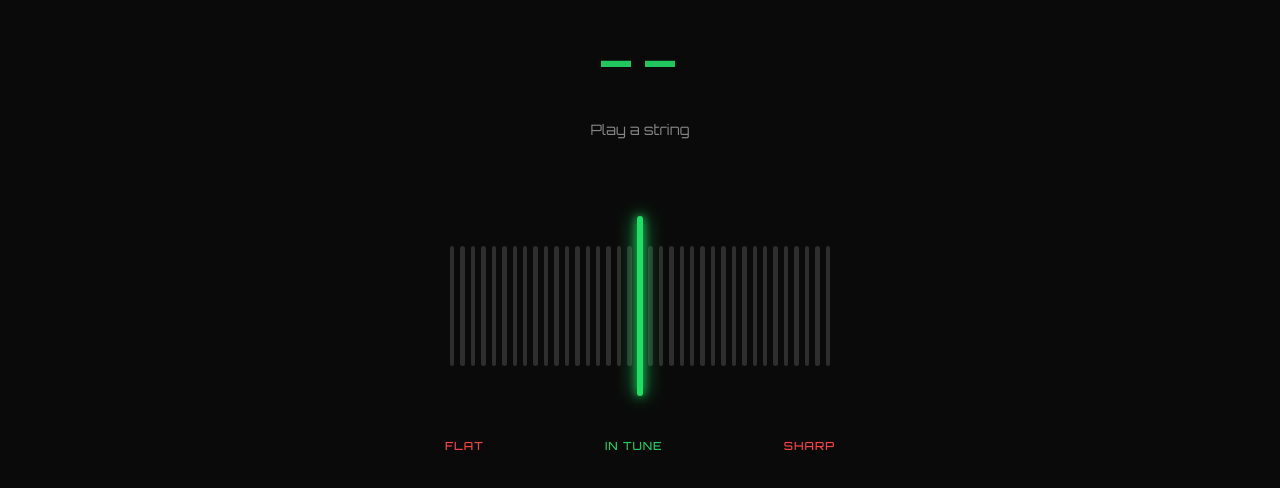
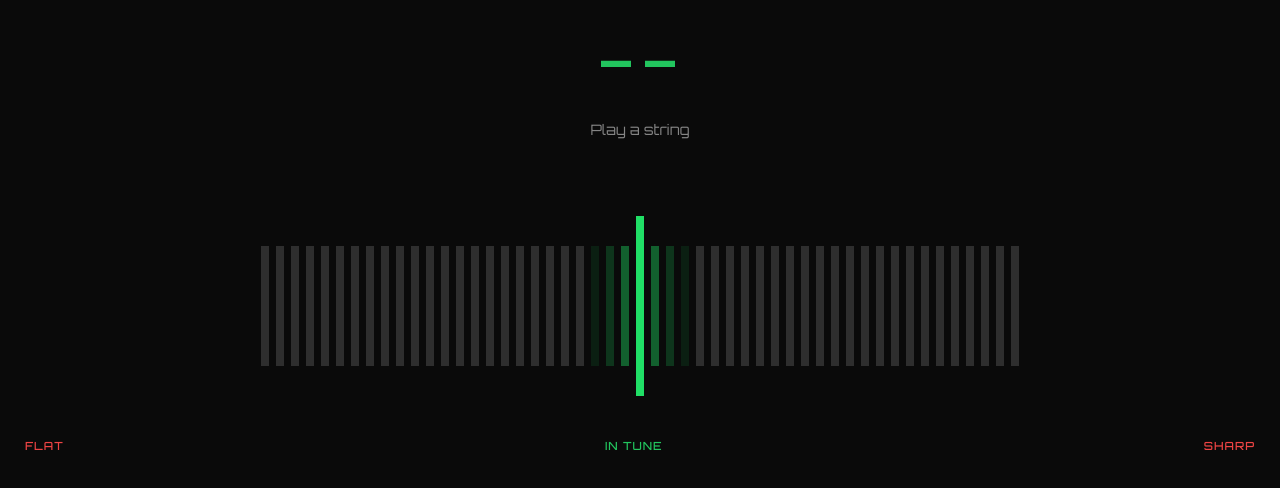
Before and after one commit to akashpkumar/tunein, a React (Vite) app: page / in a window 1280 px wide. Shown: the part 164-652 px from the top of the page. Built offline with nearby package versions, Linux system fonts and the light colour scheme; no server answers.

Commit message:
Improve tuning indicator with smooth animation and adjacent bar highlighting

```diff
--- a/src/components/Tuner.css
+++ b/src/components/Tuner.css
@@ -14,7 +14,7 @@
 
 .tuner-content {
   width: 100%;
-  max-width: 400px;
+  max-width: 100%;
   display: flex;
   flex-direction: column;
   align-items: center;
@@ -140,8 +140,8 @@
 }
 
 .bars-container {
-  --bar-width: 6px;
-  --bar-gap: 6px;
+  --bar-width: 8px;
+  --bar-gap: 7px;
   position: relative;
   display: flex;
   justify-content: center;
@@ -154,26 +154,11 @@
 .bar {
   width: var(--bar-width);
   height: 50%;
-  border-radius: 4px;
   background-color: rgba(255, 255, 255, 0.15);
+  transition: background-color 0.1s ease-out, opacity 0.1s ease-out;
 }
 
 .bar.center {
-  height: 75%;
-}
-
-.bar-glow {
-  position: absolute;
-  left: 50%;
-  width: var(--bar-width);
-  height: 50%;
-  border-radius: 4px;
-  transform: translateX(calc(-50% + var(--offset, 0) * (var(--bar-width) + var(--bar-gap))));
-  transition: transform 0.12s ease-out, background-color 0.12s ease-out, box-shadow 0.12s ease-out, height 0.12s ease-out;
-  pointer-events: none;
-}
-
-.bar-glow.center {
   height: 75%;
 }
 
@@ -213,7 +198,6 @@
   }
 
   .bars-container {
-    --bar-width: 5px;
-    --bar-gap: 5px;
+    --bar-gap: 6px;
   }
 }
--- a/src/components/Tuner.jsx
+++ b/src/components/Tuner.jsx
@@ -3,7 +3,7 @@ import { createAudioAnalyzer, findClosestString, getCentsOff } from '../utils/pi
 import Waveform from './Waveform';
 import './Tuner.css';
 
-const NUM_BARS = 37;
+const NUM_BARS = 51;
 const CENTER_INDEX = Math.floor(NUM_BARS / 2);
 const MAX_CENTS = 50;
 
@@ -24,35 +24,47 @@ function getBarColor(index) {
   return `hsl(${hue}, ${saturation}%, ${lightness}%)`;
 }
 
-const GLOW_RANGE = 15; // Max positions glow can move from center
+const GLOW_RANGE = 20; // Max positions indicator can move from center
 
 function TuningIndicator({ cents, analyzerRef }) {
   const clampedCents = Math.max(-MAX_CENTS, Math.min(MAX_CENTS, cents || 0));
+  const smoothedOffsetRef = useRef(0);
 
-  // Calculate offset independently of bar count
-  const offsetFromCenter = Math.round((clampedCents / MAX_CENTS) * GLOW_RANGE);
+  // Calculate target offset
+  const targetOffset = (clampedCents / MAX_CENTS) * GLOW_RANGE;
+
+  // Smooth the offset (lerp toward target)
+  smoothedOffsetRef.current += (targetOffset - smoothedOffsetRef.current) * 0.3;
+  const offsetFromCenter = Math.round(smoothedOffsetRef.current);
   const activeIndex = CENTER_INDEX + offsetFromCenter;
-  const color = getBarColor(activeIndex);
-  const isOnCenter = offsetFromCenter === 0;
 
   return (
     <div className="tuning-indicator">
       <div className="bars-container">
         <Waveform analyzerRef={analyzerRef} />
-        {Array.from({ length: NUM_BARS }, (_, i) => (
-          <div
-            key={i}
-            className={`bar ${i === CENTER_INDEX ? 'center' : ''}`}
-          />
-        ))}
-        <div
-          className={`bar-glow ${isOnCenter ? 'center' : ''}`}
-          style={{
-            '--offset': offsetFromCenter,
-            backgroundColor: color,
-            boxShadow: `0 0 10px ${color}, 0 0 20px ${color}`,
-          }}
-        />
+        {Array.from({ length: NUM_BARS }, (_, i) => {
+          const distanceFromActive = Math.abs(i - activeIndex);
+          const color = getBarColor(i);
+
+          let opacity = 0;
+          if (distanceFromActive === 0) {
+            opacity = 1;
+          } else if (distanceFromActive === 1) {
+            opacity = 0.4;
+          } else if (distanceFromActive === 2) {
+            opacity = 0.2;
+          } else if (distanceFromActive === 3) {
+            opacity = 0.1;
+          }
+
+          return (
+            <div
+              key={i}
+              className={`bar ${i === CENTER_INDEX ? 'center' : ''}`}
+              style={opacity > 0 ? { backgroundColor: color, opacity } : undefined}
+            />
+          );
+        })}
       </div>
       <div className="labels">
         <span className="label flat">FLAT</span>
```
